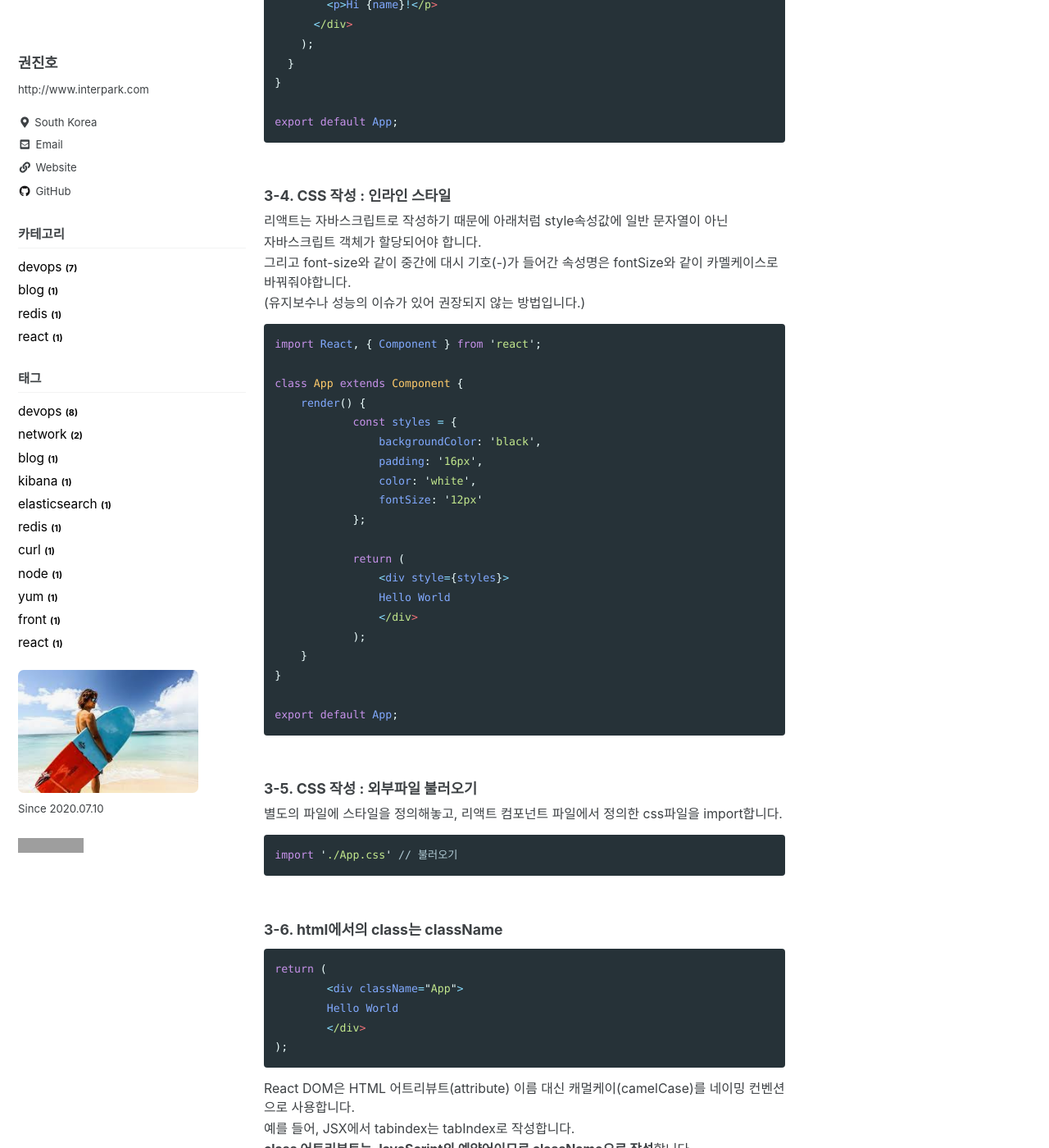
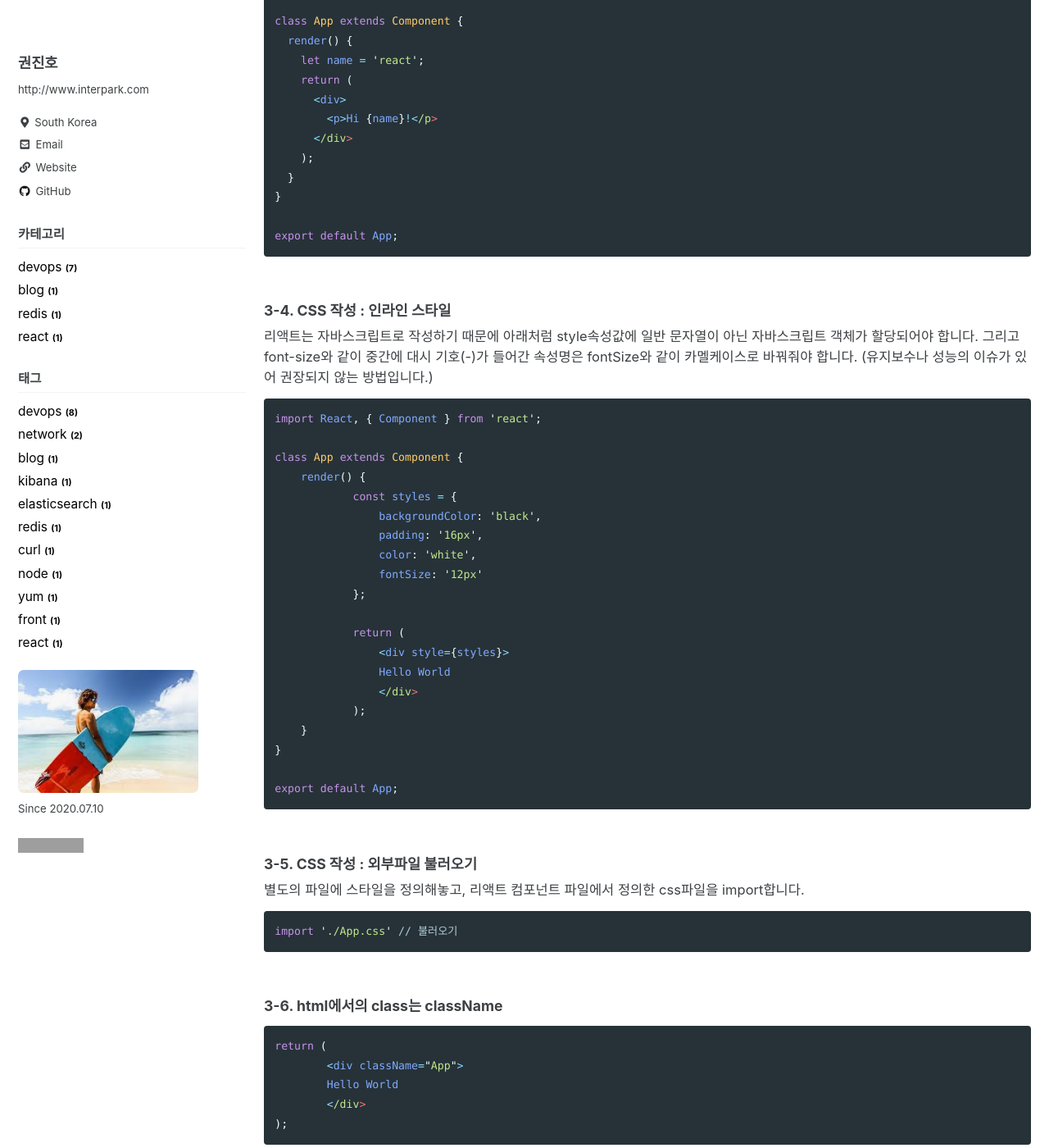
Before and after one commit to JinHoKwon/jinhokwon.github.io, a Jekyll site: the page built from _posts/2020-07-16-react-dev-setting.md, in a window 1280 px wide and 1400 px high, scrolled down 5381 px. Shown: the whole window at 82% size. Built offline with Jekyll 4.4.1, drawn with Linux system fonts in a browser that asks for light colours; cached includes are drawn as plain includes; comment, search, counter and statistics services are not loaded; some of the changed text lies outside the part shown; grey boxes are pictures that could not be loaded.

Commit message:
* 페이지 css 수정

````diff
--- a/_config.yml
+++ b/_config.yml
@@ -274,6 +274,7 @@ defaults:
       type: posts
     values:
       layout: single
+      classes: wide
       author_profile: true
       read_time: true
       comments: # true
--- a/_posts/2020-07-16-react-dev-setting.md
+++ b/_posts/2020-07-16-react-dev-setting.md
@@ -6,21 +6,18 @@ categories: react
 header:
   teaser: "/assets/images/react.png"
 ---
-# 1. React overview
+## 1. React overview
 
 * Virtual DOM 사용으로 인해 속도가 빠릅니다.
-
 * React는 모든 것이 **컴포넌트**입니다.
-
 * 데이터를 전달할 때 **부모에서 자식에게로만 데이터가 전달이 가능**합니다.
-
 * React 개발에서는 ES6문법을 사용하고있습니다.
 
 
-
 <br/>
-
-# 2. React 사용시 알고 있어야 할 ECMAScript 6 요약
+<br/>
+<br/>
+## 2. React 사용시 알고 있어야 할 ECMAScript 6 요약
 
 #### 2-1. var
 
@@ -115,9 +112,7 @@ console.log(b)//[1,2,3,4]
 
 
 
-위 예시처럼 배열의 모든 데이터가 교체되는 일을 리소스를 방지하기 위해 나온 문법이
-
-**펼침 연산자**로, 데이터 불변성과 관련있습니다.
+위 예시처럼 배열의 모든 데이터가 교체되는 일을 리소스를 방지하기 위해 나온 문법이 **펼침 연산자**로, 데이터 불변성과 관련있습니다.
 
 
 
@@ -180,16 +175,11 @@ class React extends Display {
 ```
 
 <br/>
+<br/>
+<br/>
+## 3. React JSX
 
-# 3. React JSX
-
-리액트에서는 JSX문법을 사용하는데, 이는 페이스북에서 만든 것으로 HTML과 비슷하게 생기고
-
-비슷하게 사용하지만 전혀 다른 문법입니다.
-
-
-
-JSX에서는 꼭 지켜야할 규칙들이 몇가지 있습니다.
+리액트에서는 JSX문법을 사용하는데, 이는 페이스북에서 만든 것으로 HTML과 비슷하게 생기고 비슷하게 사용하지만 전혀 다른 문법입니다. 그리고 JSX에서는 꼭 지켜야할 규칙들이 몇가지 있습니다.
 
 
 
@@ -290,16 +280,9 @@ export default App;
 
 #### 3-4. CSS 작성 : 인라인 스타일
 
-리액트는 자바스크립트로 작성하기 때문에 아래처럼 style속성값에 일반 문자열이 아닌
-
-자바스크립트 객체가 할당되어야 합니다.
-
-
-
-그리고 font-size와 같이 중간에 대시 기호(-)가 들어간 속성명은 fontSize와 같이 카멜케이스로 바꿔줘야합니다.
-
+리액트는 자바스크립트로 작성하기 때문에 아래처럼 style속성값에 일반 문자열이 아닌 자바스크립트 객체가 할당되어야 합니다.
+그리고 font-size와 같이 중간에 대시 기호(-)가 들어간 속성명은 fontSize와 같이 카멜케이스로 바꿔줘야 합니다.
 (유지보수나 성능의 이슈가 있어 권장되지 않는 방법입니다.)
-
 
 
 ```javascript
@@ -350,14 +333,13 @@ return (
 ```
 
 React DOM은 HTML 어트리뷰트(attribute) 이름 대신 캐멀케이(camelCase)를 네이밍 컨벤션으로 사용합니다.
-
 예를 들어, JSX에서 tabindex는 tabIndex로 작성합니다.
-
 **class 어트리뷰트는 JavaScript의 예약어이므로 className으로 작성**합니다.
 
 <br/>
-
-# 4. React 개발환경구축
+<br/>
+<br/>
+## 4. React 개발환경구축
 
 #### 4-1. yum ssl verify 비활성화
 
@@ -421,12 +403,11 @@ v10.21.0
 ```
 
 <br/>
+<br/>
+<br/>
+## 5. React render
 
-# 5. React render
-
-ReactDOM.render(element, container) 함수를 사용하여,
-
-container에 element를 출력할 수 있습니다.
+ReactDOM.render(element, container) 함수를 사용하여, container에 element를 출력할 수 있습니다.
 
 
 
@@ -626,10 +607,10 @@ To create a production build, use npm run build.
 ![react_dev_env_setting](/assets/images/react_dev_env_setting.png)
 
 <br/>
+<br/>
+<br/>
 
-
-
-# 6. React deploy
+## 6. React deploy
 
 #### 6-1. React render build
 
@@ -663,21 +644,17 @@ To create a production build, use npm run build.
 ```
 
 <br/>
+<br/>
+<br/>
 
 
-
-# 7. React props
+## 7. React props
 
 * props는 단방향 데이터 바인딩
-
 * props는 readonly (즉, 불변객체)
-
 * props는 타입지정 가능
-
 * props는 required 지정 가능
-
 * props는 기본값 설정 가능
-
 
 
 <br/>
@@ -757,10 +734,9 @@ export default App;
 ![react_dev_env_setting](/assets/images/react/react_props.png)
 
 <br/>
-
-
-
-# 8. React state
+<br/>
+<br/>
+## 8. React state
 
 #### 8-1. React state 프로젝트 생성
 
@@ -819,14 +795,11 @@ export default App;
 ![react_dev_env_setting](/assets/images/react/react_state.png)
 
 <br/>
+<br/>
+<br/>
 
 
-
-
-
-
-
-# 9. React button
+## 9. React button
 
 #### 9-1. React button 프로젝트 생성
 
@@ -888,13 +861,11 @@ export default App;
 
 
 <br/>
+<br/>
+<br/>
+## 10. React life cycle
 
-# 10. React life cycle
-
-컴퍼넌트가 load되거나, unload 되는 시점에 특정 행위가 필요한 경우,
-
-React life cycle를 활용할 수 있습니다.
-
+컴퍼넌트가 load되거나, unload 되는 시점에 특정 행위가 필요한 경우, React life cycle를 활용할 수 있습니다.
 * componentDidMount : 컴퍼넌트가 load 되었을 때 호출됨.
 * componentWillUnmount : 컴퍼넌트가 unload 되었을 때 호출됨.
 
@@ -959,13 +930,13 @@ export default App;
 ![react_dev_env_setting](/assets/images/react/react_life.png)
 
 <br/>
+<br/>
+<br/>
 
 
-
-# 11. React redux
+## 11. React redux
 
 redux 에서는 action을 dispatch하여 상태값을 변경할 수 있습니다.
-
 이 때, 다음과 같은 함수들이 사용이 됩니다.
 
 * **mapStateProps** : state를 props로 연결해 주는 함수
--- a/_sass/minimal-mistakes/_page.scss
+++ b/_sass/minimal-mistakes/_page.scss
@@ -105,10 +105,16 @@ body {
 		}
 	}
 
-  p,
-  li,
+  p {
+    font-size: 0.75em;
+  }
+
   dl {
-    font-size: 0.72em;
+    font-size: 0.8em;
+  }
+
+  li {
+    font-size: 0.75em;
   }
 
   /* paragraph indents */
````
